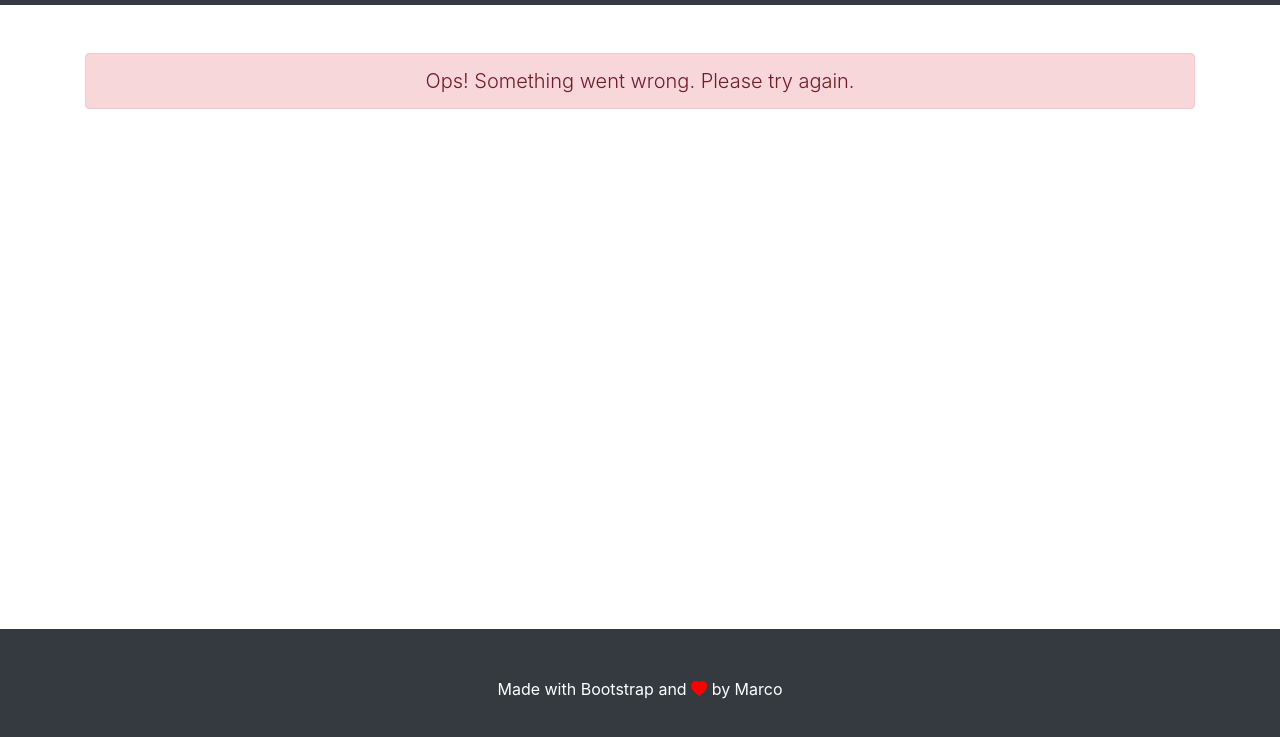
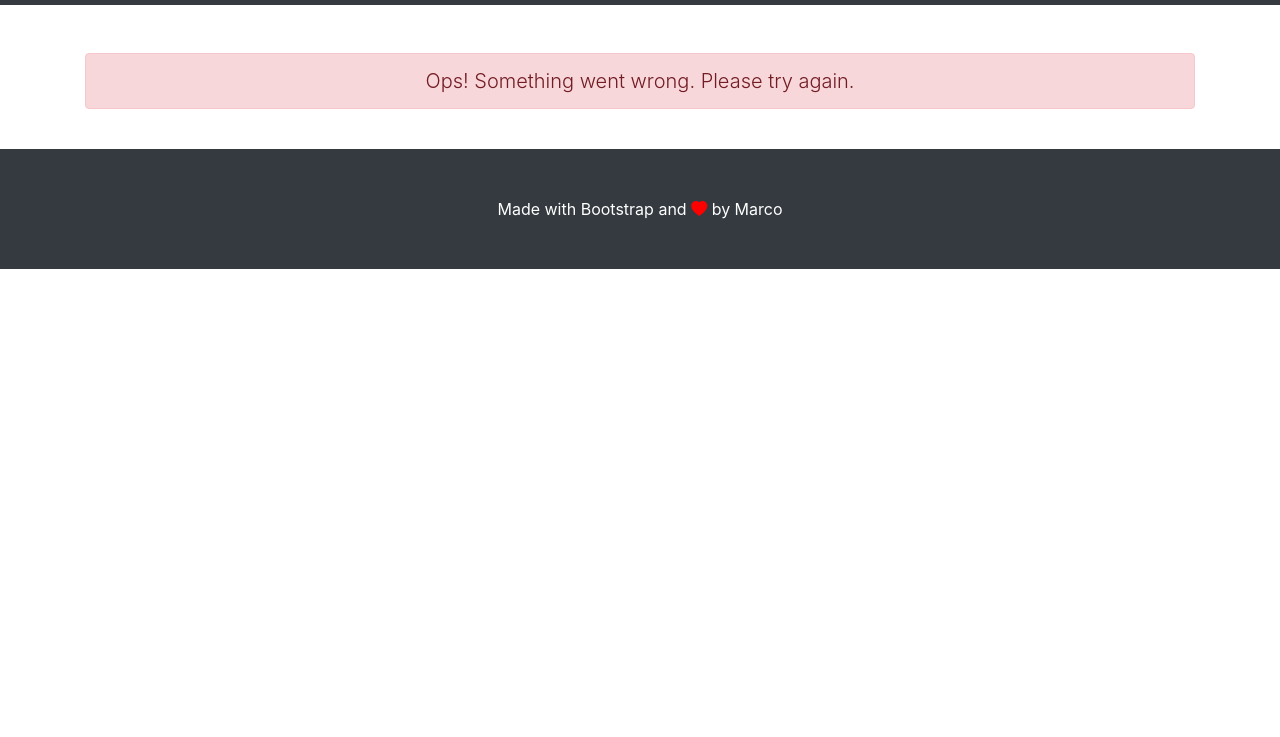
Before and after one commit to mventuri/OnePagePersonalWebiste, a website: page index.html in a window 1280 px wide. Shown: the part 51-788 px from the top of the page. Drawn offline with nearby package versions, Linux system fonts and the light colour scheme; no server answers.

Commit message:
footer static bottom

```diff
--- a/index.html
+++ b/index.html
@@ -99,7 +99,7 @@
   </br>
     <!-- Footer -->
 
-    <footer class="py-5 bg-dark fixed-bottom">
+    <footer class="py-5 bg-dark static-bottom">
       <div class="container">
         <p class="m-0 text-center text-white">
           Made with Bootstrap and <i class="bi bi-heart-fill"></i> by Marco
```
